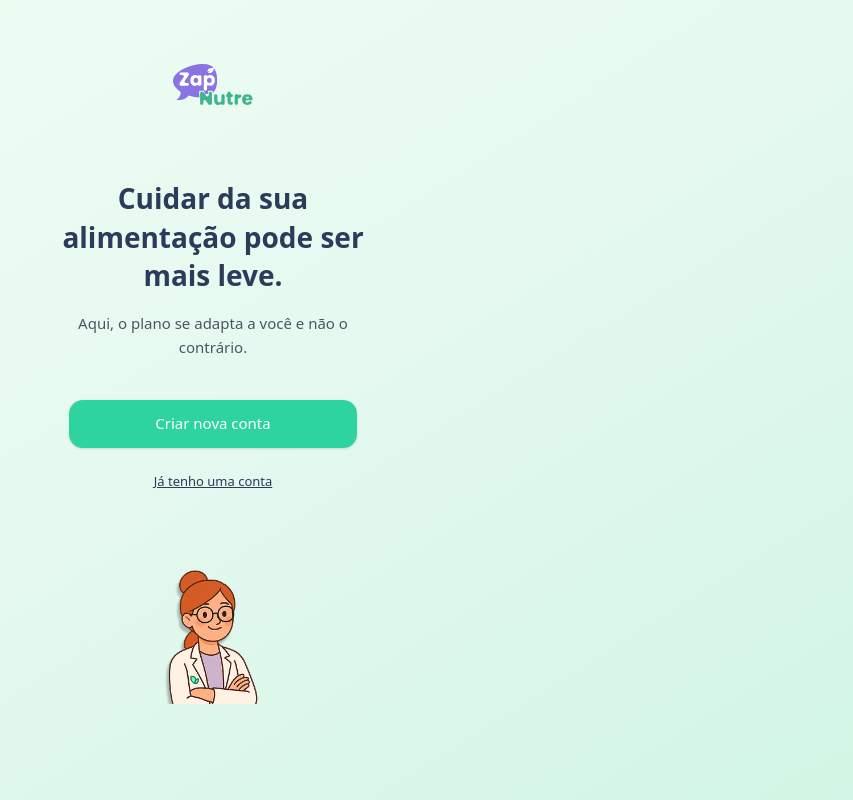
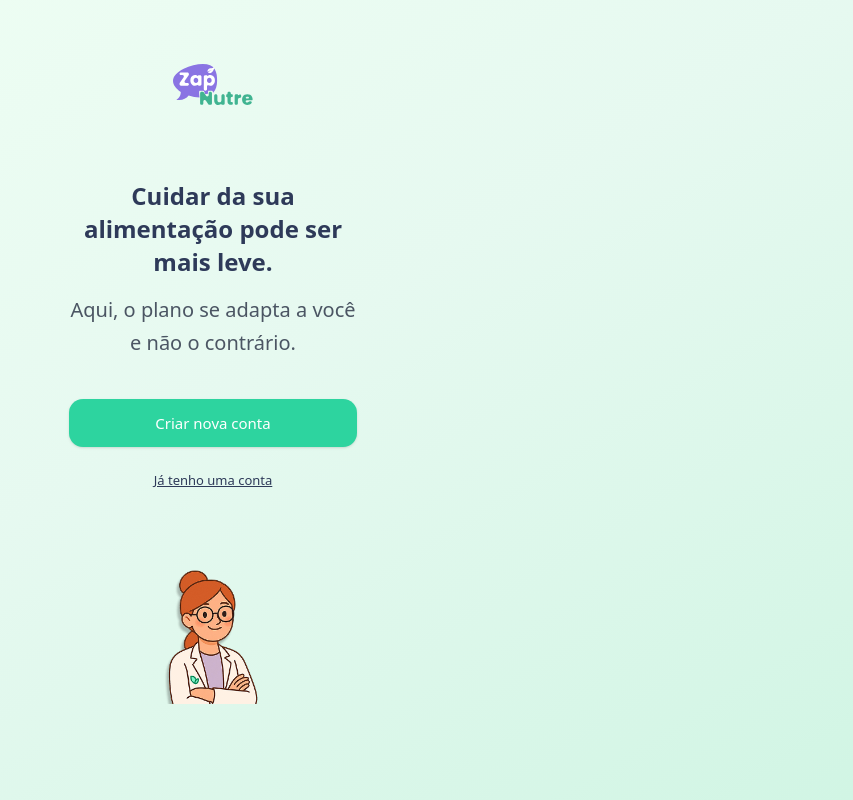
Before and after one commit to morgadothiago/projeto_nutricionista_web, a Next.js app: page / in a window 1280 px wide. Shown: the whole page, without its empty margins (427-1280 px from the left). Built offline with nearby package versions, Linux system fonts and the light colour scheme.

Commit message:
style(page): adjust text sizes and styling in home page header
Make heading smaller and subheading larger with medium font weight for better visual hierarchy

```diff
--- a/app/page.tsx
+++ b/app/page.tsx
@@ -24,11 +24,14 @@ export default function Home() {
         <div className="flex-1 flex flex-col items-center justify-center w-full">
           {/* Texto principal */}
           <div className="text-center mb-10">
-            <h1 className="text-[28px] font-bold text-[#2E3A59] leading-snug mb-4 px-2">
+            <h1 className="text-[24px] font-bold text-[#2E3A59] leading-snug mb-4 px-2">
               Cuidar da sua alimentação pode ser mais leve.
             </h1>
-            <p className="text-[15px] text-[#4B5563] leading-relaxed px-4">
-              Aqui, o plano se adapta a você e não o contrário.
+            <p className="text-[15px] text-[#4B5563] leading-relaxed px-4  font-medium">
+              <span className="text-[20px]">
+                Aqui, o plano se adapta a você
+              </span>{" "}
+              <span className="text-[20px]"> e não o contrário.</span>
             </p>
           </div>
 
```
